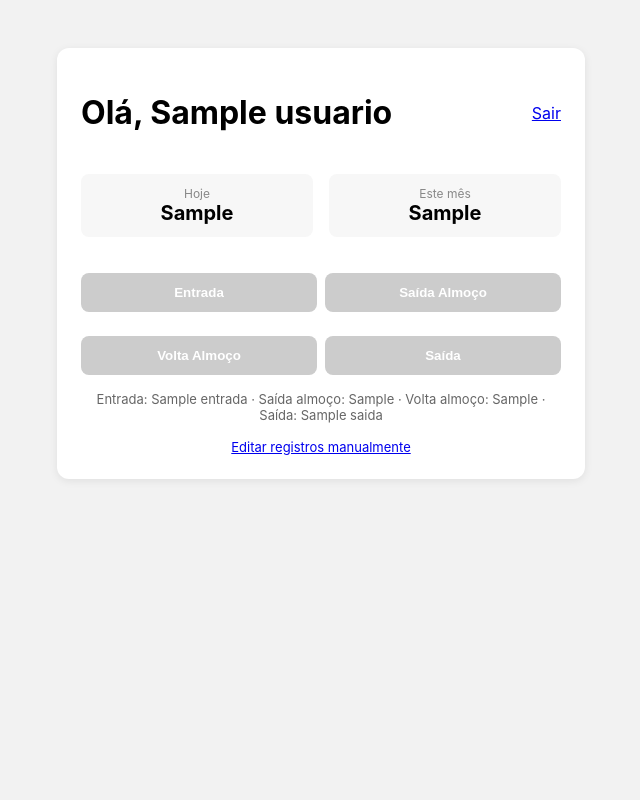
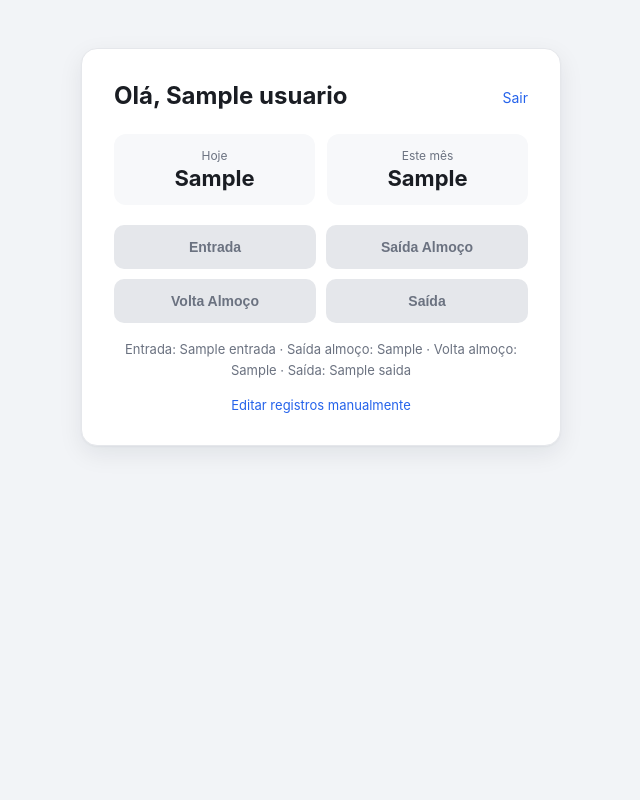
Before and after one commit to vitordsribeiro/MeuPonto, a Flask app: template templates/dashboard.html in a window 1280 px wide. Shown: the whole page, without its empty margins (319-959 px from the left). Run offline with Flask 3, Linux system fonts and the light colour scheme; the template is opened without the code that fills it: most values are stand-ins (such as "Sample title", 1, 10 or a date in 2020).

Commit message:
Atualizacao

```diff
--- a/app.py
+++ b/app.py
@@ -18,7 +18,7 @@ from auth import login_required, verify_login, get_current_user
 from services import sheets
 from services import horas
 
-app = Flask(__name__)
+app = Flask(__name__, static_url_path="")
 app.secret_key = os.environ.get("SECRET_KEY", "chave-de-desenvolvimento-troque-em-producao")
 
 
--- a/static/style.css
+++ b/static/style.css
@@ -1,79 +1,178 @@
+:root {
+    --cor-fundo: #f2f4f7;
+    --cor-card: #ffffff;
+    --cor-texto: #1a1d23;
+    --cor-texto-suave: #6b7280;
+    --cor-borda: #e5e7eb;
+    --cor-bloco: #f7f8fa;
+    --cor-primaria: #2563eb;
+    --cor-primaria-hover: #1d4ed8;
+    --cor-erro: #dc2626;
+    --cor-erro-fundo: #fef2f2;
+    --sombra: 0 1px 2px rgba(16, 24, 40, 0.04), 0 8px 24px rgba(16, 24, 40, 0.08);
+    --raio: 16px;
+}
+
+@media (prefers-color-scheme: dark) {
+    :root {
+        --cor-fundo: #0f1115;
+        --cor-card: #171a21;
+        --cor-texto: #f2f3f5;
+        --cor-texto-suave: #9aa1ac;
+        --cor-borda: #2a2e37;
+        --cor-bloco: #1f232c;
+        --cor-primaria: #3b82f6;
+        --cor-primaria-hover: #60a5fa;
+        --cor-erro: #f87171;
+        --cor-erro-fundo: #2a1516;
+        --sombra: 0 1px 2px rgba(0, 0, 0, 0.3), 0 8px 24px rgba(0, 0, 0, 0.4);
+    }
+}
+
+* {
+    box-sizing: border-box;
+}
+
 body {
-    font-family: -apple-system, sans-serif;
-    background: #f2f2f2;
+    margin: 0;
+    min-height: 100vh;
+    font-family: -apple-system, BlinkMacSystemFont, "Segoe UI", Roboto, Helvetica, Arial, sans-serif;
+    background: var(--cor-fundo);
+    color: var(--cor-texto);
     display: flex;
     justify-content: center;
-    padding: 40px 16px;
+    align-items: flex-start;
+    padding: clamp(16px, 5vw, 48px) 16px;
+    -webkit-font-smoothing: antialiased;
 }
 
 .card {
-    background: white;
-    border-radius: 12px;
-    padding: 24px;
+    background: var(--cor-card);
+    border: 1px solid var(--cor-borda);
+    border-radius: var(--raio);
+    padding: clamp(20px, 5vw, 32px);
     max-width: 480px;
     width: 100%;
-    box-shadow: 0 2px 8px rgba(0,0,0,0.08);
+    box-shadow: var(--sombra);
+}
+
+h1 {
+    font-size: clamp(20px, 5vw, 24px);
+    margin: 0 0 4px;
+}
+
+h2 {
+    font-size: 16px;
+    margin: 24px 0 12px;
+}
+
+a {
+    color: var(--cor-primaria);
 }
 
 .topo {
     display: flex;
+    flex-wrap: wrap;
     justify-content: space-between;
     align-items: center;
+    gap: 8px 16px;
+    margin-bottom: 8px;
+}
+
+.topo a {
+    font-size: 14px;
+    text-decoration: none;
+    white-space: nowrap;
+}
+
+.topo a:hover {
+    text-decoration: underline;
 }
 
 .resumo {
-    display: flex;
-    gap: 16px;
+    display: grid;
+    grid-template-columns: repeat(2, minmax(0, 1fr));
+    gap: 12px;
     margin: 20px 0;
 }
 
 .resumo > div {
-    flex: 1;
-    background: #f7f7f7;
-    border-radius: 8px;
-    padding: 12px;
+    background: var(--cor-bloco);
+    border-radius: 12px;
+    padding: 14px 8px;
     text-align: center;
 }
 
 .label {
     display: block;
     font-size: 12px;
-    color: #888;
+    color: var(--cor-texto-suave);
 }
 
 .valor {
     display: block;
-    font-size: 20px;
-    font-weight: bold;
+    font-size: clamp(18px, 5vw, 22px);
+    font-weight: 700;
+    margin-top: 2px;
 }
 
 .botoes {
     display: grid;
-    grid-template-columns: 1fr 1fr;
-    gap: 8px;
+    grid-template-columns: repeat(2, minmax(0, 1fr));
+    gap: 10px;
     margin-bottom: 16px;
+}
+
+.botoes form {
+    margin: 0;
 }
 
 .botoes form button {
     width: 100%;
-    padding: 12px;
-    border: none;
-    border-radius: 8px;
-    background: #2563eb;
-    color: white;
-    font-weight: 600;
-    cursor: pointer;
 }
 
-.botoes form button:disabled {
-    background: #ccc;
+button {
+    -webkit-appearance: none;
+    appearance: none;
+    border: none;
+    border-radius: 10px;
+    background: var(--cor-primaria);
+    color: white;
+    font-size: 14px;
+    font-weight: 600;
+    padding: 12px 16px;
+    min-height: 44px;
+    cursor: pointer;
+    transition: background-color 0.15s ease, transform 0.05s ease;
+}
+
+button:hover:not(:disabled) {
+    background: var(--cor-primaria-hover);
+}
+
+button:active:not(:disabled) {
+    transform: translateY(1px);
+}
+
+button:disabled {
+    background: var(--cor-borda);
+    color: var(--cor-texto-suave);
     cursor: not-allowed;
+}
+
+button:focus-visible,
+a:focus-visible,
+input:focus-visible,
+select:focus-visible {
+    outline: 2px solid var(--cor-primaria);
+    outline-offset: 2px;
 }
 
 .registros-hoje {
     font-size: 13px;
-    color: #666;
+    color: var(--cor-texto-suave);
     text-align: center;
+    line-height: 1.6;
 }
 
 .link-editar {
@@ -81,42 +180,81 @@ body {
     text-align: center;
     margin-top: 16px;
     font-size: 13px;
+    text-decoration: none;
+}
+
+.link-editar:hover {
+    text-decoration: underline;
+}
+
+.table-wrap {
+    overflow-x: auto;
+    margin-bottom: 20px;
+    border: 1px solid var(--cor-borda);
+    border-radius: 12px;
+    -webkit-overflow-scrolling: touch;
 }
 
 table {
     width: 100%;
+    min-width: 480px;
     border-collapse: collapse;
-    margin-bottom: 20px;
 }
 
 th, td {
-    padding: 8px;
-    border-bottom: 1px solid #eee;
+    padding: 10px 8px;
+    border-bottom: 1px solid var(--cor-borda);
     font-size: 13px;
     text-align: center;
+    white-space: nowrap;
+}
+
+th {
+    color: var(--cor-texto-suave);
+    font-weight: 600;
+    background: var(--cor-bloco);
+}
+
+tbody tr:last-child td {
+    border-bottom: none;
 }
 
 form label {
     display: block;
-    margin-top: 10px;
+    margin-top: 12px;
     font-size: 13px;
-    color: #555;
+    font-weight: 500;
+    color: var(--cor-texto-suave);
 }
 
-form input, form select {
+form input,
+form select {
     width: 100%;
-    padding: 8px;
-    margin-top: 4px;
-    border: 1px solid #ddd;
-    border-radius: 6px;
-    box-sizing: border-box;
+    padding: 11px 12px;
+    margin-top: 6px;
+    font-size: 15px;
+    background: var(--cor-card);
+    color: var(--cor-texto);
+    border: 1px solid var(--cor-borda);
+    border-radius: 10px;
 }
 
-button {
-    margin-top: 16px;
+form button[type="submit"] {
+    width: 100%;
+    margin-top: 20px;
 }
 
 .erro {
-    color: #d33;
+    color: var(--cor-erro);
+    background: var(--cor-erro-fundo);
+    border-radius: 8px;
+    padding: 10px 12px;
     font-size: 13px;
+    margin-top: 12px;
 }
+
+@media (max-width: 380px) {
+    .botoes {
+        grid-template-columns: 1fr;
+    }
+}
--- a/templates/cadastro.html
+++ b/templates/cadastro.html
@@ -2,6 +2,7 @@
 <html lang="pt-br">
 <head>
     <meta charset="UTF-8">
+    <meta name="viewport" content="width=device-width, initial-scale=1">
     <title>Cadastro — Registrador de Ponto</title>
     <link rel="stylesheet" href="/style.css">
 </head>
--- a/templates/dashboard.html
+++ b/templates/dashboard.html
@@ -2,6 +2,7 @@
 <html lang="pt-br">
 <head>
     <meta charset="UTF-8">
+    <meta name="viewport" content="width=device-width, initial-scale=1">
     <title>Registrador de Ponto</title>
     <link rel="stylesheet" href="/style.css">
 </head>
--- a/templates/editar.html
+++ b/templates/editar.html
@@ -2,6 +2,7 @@
 <html lang="pt-br">
 <head>
     <meta charset="UTF-8">
+    <meta name="viewport" content="width=device-width, initial-scale=1">
     <title>Editar Registros — Registrador de Ponto</title>
     <link rel="stylesheet" href="/style.css">
 </head>
@@ -12,6 +13,7 @@
             <a href="{{ url_for('dashboard') }}">Voltar</a>
         </div>
 
+        <div class="table-wrap">
             <table>
                 <thead>
                     <tr>
@@ -34,6 +36,7 @@
                     {% endfor %}
                 </tbody>
             </table>
+        </div>
 
         <h2>Corrigir um horário</h2>
         <form method="POST">
--- a/templates/login.html
+++ b/templates/login.html
@@ -2,12 +2,13 @@
 <html lang="pt-br">
 <head>
     <meta charset="UTF-8">
-    <title>Login — Registrador de Ponto</title>
+    <meta name="viewport" content="width=device-width, initial-scale=1">
+    <title>Login — Meu Ponto</title>
     <link rel="stylesheet" href="/style.css">
 </head>
 <body>
     <div class="card">
-        <h1>Registrador de Ponto</h1>
+        <h1>Meu Ponto</h1>
 
         {% if erro %}
             <p class="erro">{{ erro }}</p>
```
Lines whose indentation alone changed are shown as unchanged.
